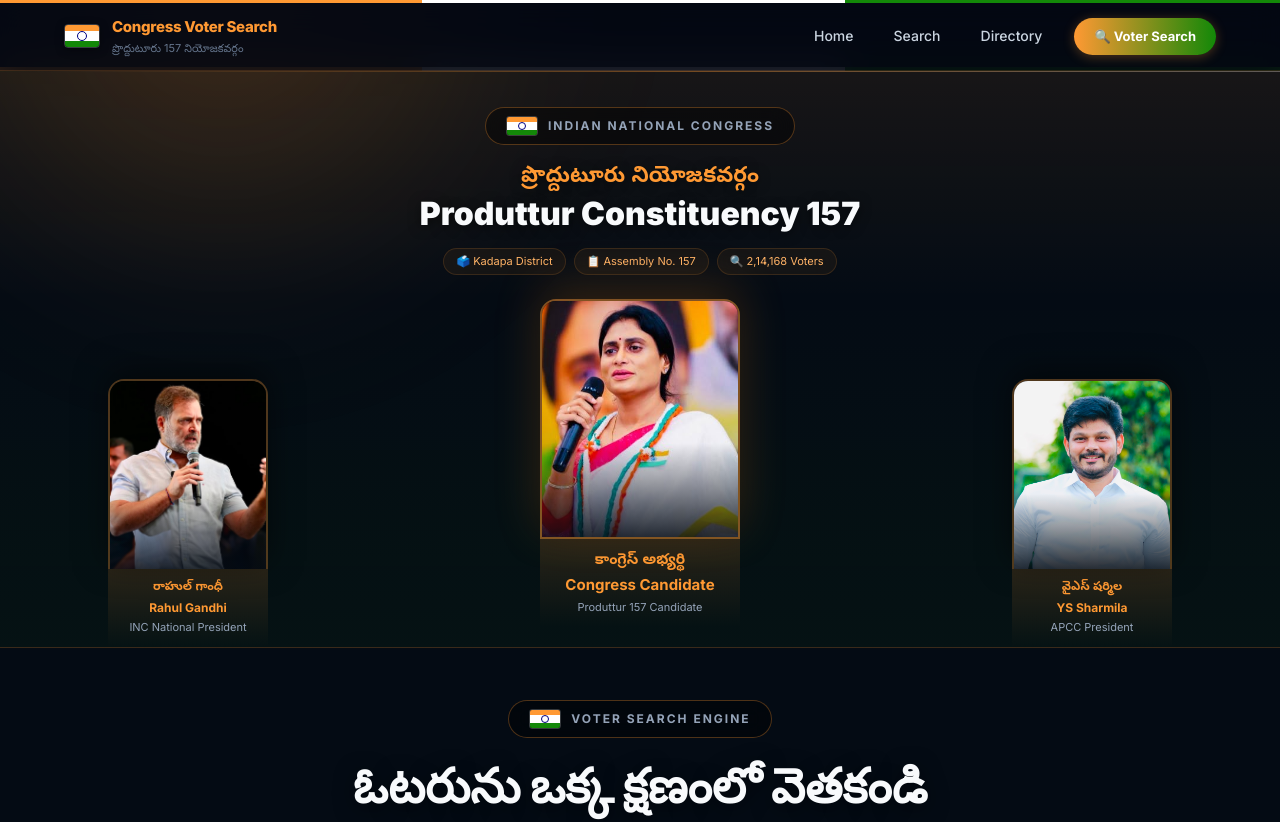
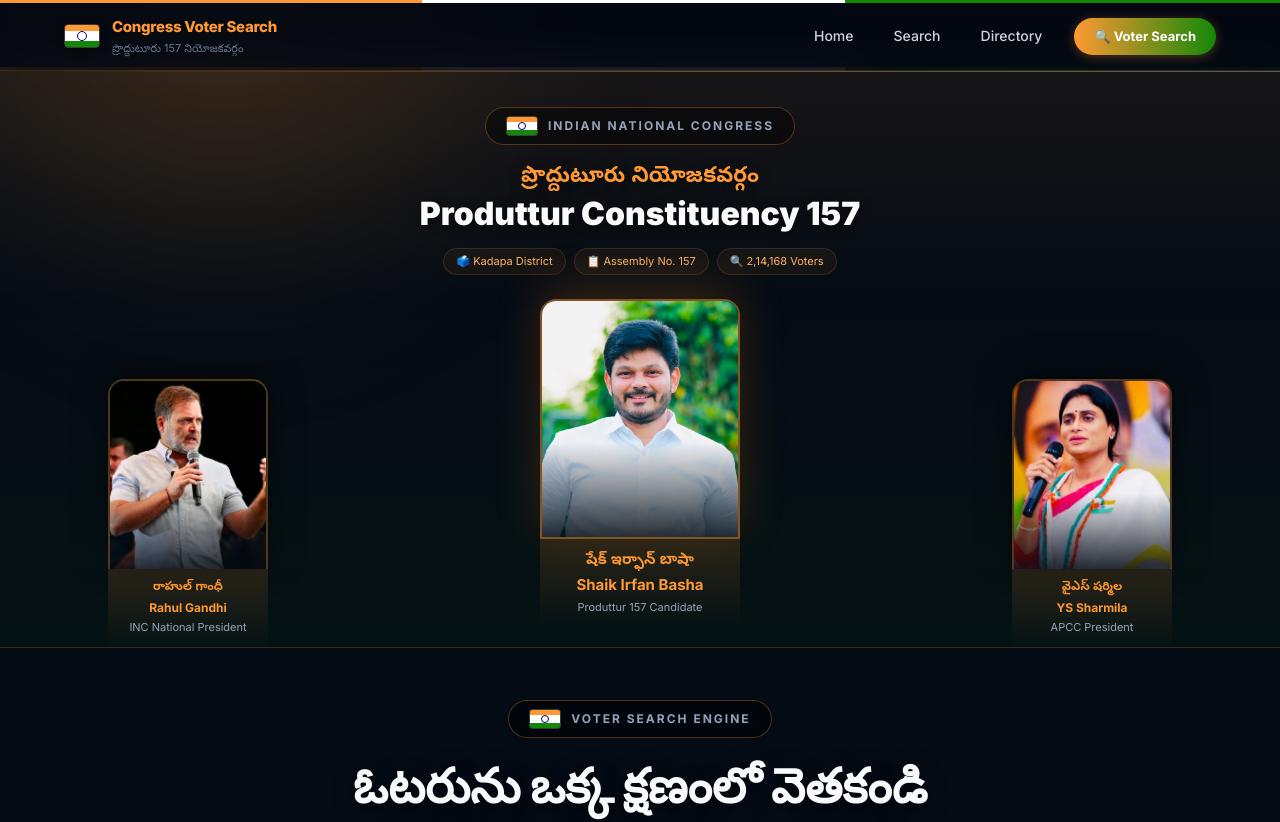
Before and after one commit to irfancongresspro-create/produttur-157-congress, a Next.js app: page / in a window 1280 px wide. Shown: the top 822 px of the page. Built offline with nearby package versions, Linux system fonts and the light colour scheme; no server answers; a web font is replaced by a local one.

Commit message:
Fix swapped photos and update candidate name to Irfan

```diff
--- a/src/components/CongressHero.tsx
+++ b/src/components/CongressHero.tsx
@@ -156,8 +156,8 @@
           <div style={{ display: 'flex', justifyContent: 'center', marginTop: 8 }}>
             <PoliticianCard
               src="/photos/local-politician.jpg"
-              name="Congress Candidate"
-              nameTelugu="కాంగ్రెస్ అభ్యర్థి"
+              name="Shaik Irfan Basha"
+              nameTelugu="షేక్ ఇర్ఫాన్ బాషా"
               title="Produttur 157 Candidate"
               isCenter
               fallbackColor="#138808"
```
Also changed, not shown: public/photos/local-politician.jpg, public/photos/sharmila.jpg.
